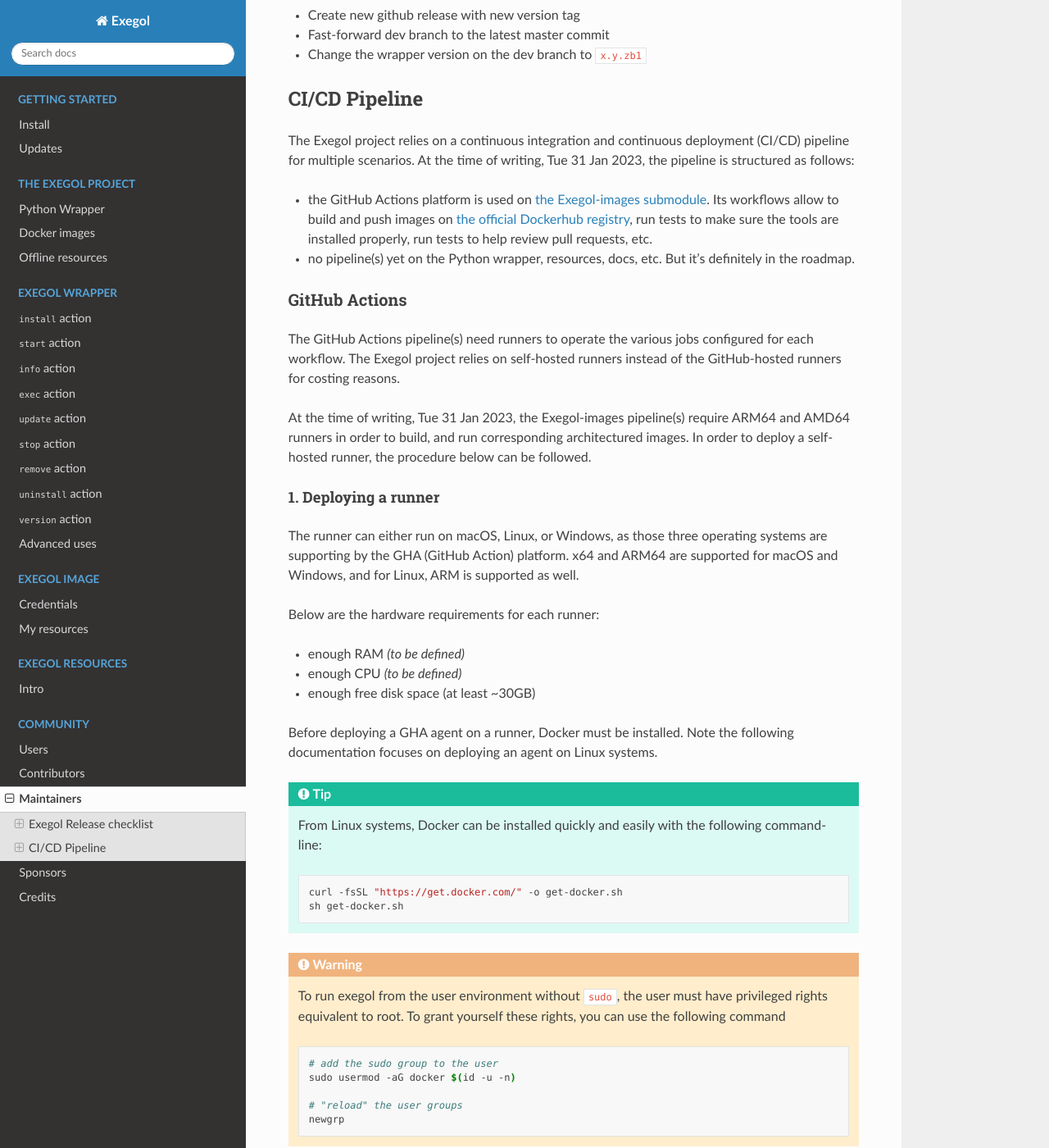
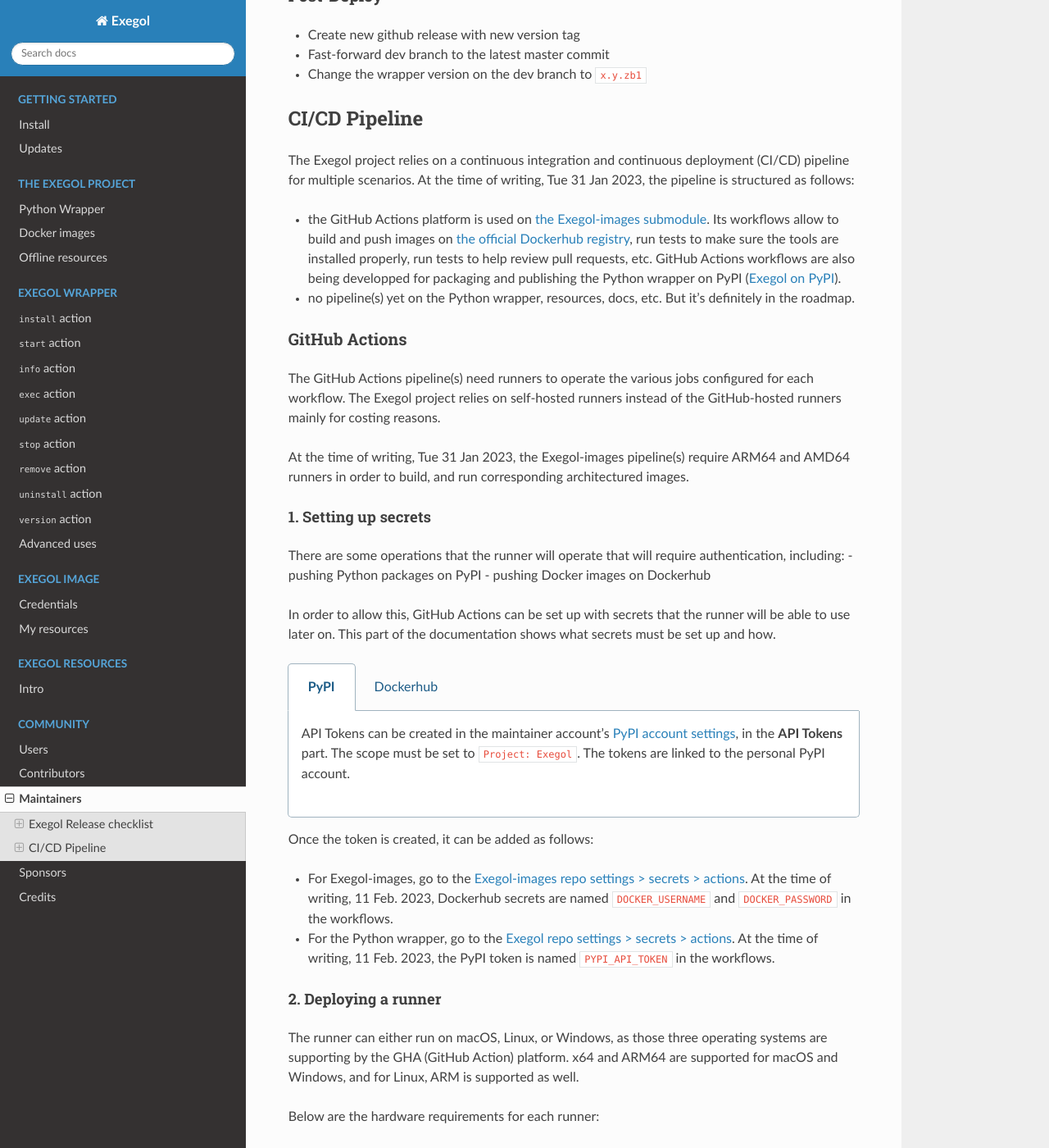
Before and after one commit to ThePorgs/Exegol-docs, a Sphinx documentation site: the page built from source/community/maintainers.rst, in a window 1280 px wide and 1400 px high, scrolled down 2474 px. Shown: the whole window at 82% size. Built offline with Sphinx 7.4.7 and the Read the Docs theme 2.0.0, drawn with Linux system fonts in a browser that asks for light colours; some of the changed text lies outside the part shown.

Commit message:
Adding GHA secrets

```diff
--- a/source/community/maintainers.rst
+++ b/source/community/maintainers.rst
@@ -113,17 +113,42 @@
 
 The Exegol project relies on a continuous integration and continuous deployment (CI/CD) pipeline for multiple scenarios. At the time of writing, Tue 31 Jan 2023, the pipeline is structured as follows:
 
-* the GitHub Actions platform is used on :doc:`the Exegol-images submodule </the-exegol-project/docker-images>`. Its workflows allow to build and push images on `the official Dockerhub registry <https://hub.docker.com/repository/docker/nwodtuhs/exegol>`_, run tests to make sure the tools are installed properly, run tests to help review pull requests, etc.
+* the GitHub Actions platform is used on :doc:`the Exegol-images submodule </the-exegol-project/docker-images>`. Its workflows allow to build and push images on `the official Dockerhub registry <https://hub.docker.com/repository/docker/nwodtuhs/exegol>`_, run tests to make sure the tools are installed properly, run tests to help review pull requests, etc. GitHub Actions workflows are also being developped for packaging and publishing the Python wrapper on PyPI (`Exegol on PyPI <https://pypi.org/project/Exegol>`_).
 * no pipeline(s) yet on the Python wrapper, resources, docs, etc. But it's definitely in the roadmap.
 
 GitHub Actions
 --------------
 
-The GitHub Actions pipeline(s) need runners to operate the various jobs configured for each workflow. The Exegol project relies on self-hosted runners instead of the GitHub-hosted runners for costing reasons.
+The GitHub Actions pipeline(s) need runners to operate the various jobs configured for each workflow. The Exegol project relies on self-hosted runners instead of the GitHub-hosted runners mainly for costing reasons.
 
-At the time of writing, Tue 31 Jan 2023, the Exegol-images pipeline(s) require ARM64 and AMD64 runners in order to build, and run corresponding architectured images. In order to deploy a self-hosted runner, the procedure below can be followed.
+At the time of writing, Tue 31 Jan 2023, the Exegol-images pipeline(s) require ARM64 and AMD64 runners in order to build, and run corresponding architectured images.
 
-1. Deploying a runner
+1. Setting up secrets
+~~~~~~~~~~~~~~~~~~~~~
+
+There are some operations that the runner will operate that will require authentication, including:
+- pushing Python packages on PyPI
+- pushing Docker images on Dockerhub
+
+In order to allow this, GitHub Actions can be set up with secrets that the runner will be able to use later on. This part of the documentation shows what secrets must be set up and how.
+
+..  tabs::
+
+    ..  tab:: PyPI
+
+        API Tokens can be created in the maintainer account's `PyPI account settings <https://pypi.org/manage/account/>`_, in the **API Tokens** part. The scope must be set to ``Project: Exegol``. The tokens are linked to the personal PyPI account.
+
+    ..  tab:: Dockerhub
+
+        Access Tokens can be created in the maintainer account's `Dockerhub security settings <https://hub.docker.com/settings/security>`_. Permissions must be set to ``Read, Write, Delete``. The tokens are linked to the personal Dockerhub account.
+
+Once the token is created, it can be added as follows:
+
+- For Exegol-images, go to the `Exegol-images repo settings > secrets > actions <https://github.com/ThePorgs/Exegol-images/settings/secrets/actions>`_. At the time of writing, 11 Feb. 2023, Dockerhub secrets are named ``DOCKER_USERNAME`` and ``DOCKER_PASSWORD`` in the workflows.
+
+- For the Python wrapper, go to the `Exegol repo settings > secrets > actions <https://github.com/ThePorgs/Exegol/settings/secrets/actions>`_. At the time of writing, 11 Feb. 2023, the PyPI token is named ``PYPI_API_TOKEN`` in the workflows.
+
+2. Deploying a runner
 ~~~~~~~~~~~~~~~~~~~~~
 
 The runner can either run on macOS, Linux, or Windows, as those three operating systems are supporting by the GHA (GitHub Action) platform. x64 and ARM64 are supported for macOS and Windows, and for Linux, ARM is supported as well.
@@ -132,81 +157,116 @@
 
 * enough RAM *(to be defined)*
 * enough CPU *(to be defined)*
-* enough free disk space (at least ~30GB)
+* enough free disk space (at least ~30GB, bare minimum)
 
-Before deploying a GHA agent on a runner, Docker must be installed. Note the following documentation focuses on deploying an agent on Linux systems.
+Before deploying a GHA agent on a runner, Docker must be installed. Note the following documentation focuses on deploying an agent on Linux and macOS systems, as the Exegol runners don't use Windows.
 
-.. tip::
+..  tabs::
 
-    From Linux systems, Docker can be installed quickly and easily with the following command-line:
+    ..  tab:: Linux
 
-    .. code-block:: bash
+        For Linux systems, Docker is required in order to have the GitHub Actions agent running.
 
-        curl -fsSL "https://get.docker.com/" -o get-docker.sh
-        sh get-docker.sh
+        .. tip::
 
-.. warning::
+            Docker can be installed quickly and easily with the following command-line:
 
-    To run exegol from the user environment without ``sudo``, the user must have privileged rights equivalent to root.
-    To grant yourself these rights, you can use the following command
+            .. code-block:: bash
 
-    .. code-block:: bash
+                curl -fsSL "https://get.docker.com/" -o get-docker.sh
+                sh get-docker.sh
 
-        # add the sudo group to the user
-        sudo usermod -aG docker $(id -u -n)
+        .. warning::
 
-        # "reload" the user groups
-        newgrp
+            To run exegol from the user environment without ``sudo``, the user must have privileged rights equivalent to root.
+            To grant yourself these rights, you can use the following command
 
-Once the runner is ready, the agent can be deployed as follows (with sufficient permissions in the GitHub repository):
+            .. code-block:: bash
 
-* go to https://github.com/ThePorgs/Exegol-images/settings/actions/runners
-* click on "New self-hosted runner"
-* select the right OS and architecture and follow the instructions
-* when running the ``config.sh`` script, the following settings must be set
+                # add the sudo group to the user
+                sudo usermod -aG docker $(id -u -n)
 
-    * name of the runner group: Default
-    * name of the runner: *up to you*
-    * additional labels: ``builder,tester`` (adapt this if the runner is to be used for only one of those actions). If the runner is an X64/AMD64, the ``AMD64`` tag needs to be set as well. If the runner is ARM64, the right tag will be set automatically.
-    * name of work folder: *up to you*
+                # "reload" the user groups
+                newgrp
 
-* start the runner with the ``run.sh`` script
-* (option) configure the agent as a service if it is to be run unattended/headless with ``sudo ./svc.sh install <user>``, more info at https://docs.github.com/en/actions/hosting-your-own-runners/configuring-the-self-hosted-runner-application-as-a-service
+        Once the requirements are met, the agent can be deployed as follows (with sufficient permissions in the GitHub repository):
+
+        * go to https://github.com/ThePorgs/Exegol-images/settings/actions/runners
+        * click on "New self-hosted runner"
+        * select ``Linux`` as operating system, as well as the right architecture and follow the instructions
+        * when running the ``config.sh`` script, the following settings must be set
+
+            * name of the runner group: Default
+            * name of the runner: *up to you*
+            * additional labels: ``builder,tester`` (adapt this if the runner is to be used for only one of those actions). If the runner is an X64/AMD64, the ``AMD64`` tag needs to be set as well. If the runner is ARM64, the right tag will be set automatically.
+            * name of work folder: *up to you*
+
+        * start the runner with the ``run.sh`` script
+        * (option) configure the agent as a service if it is to be run unattended/headless with ``sudo ./svc.sh install <user>``, more info at https://docs.github.com/en/actions/hosting-your-own-runners/configuring-the-self-hosted-runner-application-as-a-service
 
 
-.. note::
+        .. note::
 
-    When configuring the agent as a service, it will be enabled, meaning it will start at boot. The ``systemctl is-enabled`` command should return ``enabled``.
+            When configuring the agent as a service, it will be enabled, meaning it will start at boot. The ``systemctl is-enabled`` command should return ``enabled``.
 
-    .. code-block:: bash
+            .. code-block:: bash
 
-        sudo systemctl is-enabled actions.runner.ThePorgs-Exegol-images.<runner-name>.service
+                sudo systemctl is-enabled actions.runner.ThePorgs-Exegol-images.<runner-name>.service
 
-    In order to start the service, either reboot the runner, or use ``systemctl``.
+            In order to start the service, either reboot the runner, or use ``systemctl``.
 
-    .. code-block:: bash
+            .. code-block:: bash
 
-        sudo systemctl start actions.runner.ThePorgs-Exegol-images.<runner-name>.service
+                sudo systemctl start actions.runner.ThePorgs-Exegol-images.<runner-name>.service
 
-.. image:: /assets/maintainers/gha_deployment/step_1.png
-   :align: center
-   :alt: Created a new runner
+        .. image:: /assets/maintainers/gha_deployment/step_1.png
+           :align: center
+           :alt: Created a new runner
 
-.. image:: /assets/maintainers/gha_deployment/step_2.png
-   :align: center
-   :alt: Configuring the runner (GitHub)
+        .. image:: /assets/maintainers/gha_deployment/step_2.png
+           :align: center
+           :alt: Configuring the runner (GitHub)
 
-.. image:: /assets/maintainers/gha_deployment/step_3.png
-   :align: center
-   :alt: Configuring the runner (Local)
+        .. image:: /assets/maintainers/gha_deployment/step_3.png
+           :align: center
+           :alt: Configuring the runner (Local)
+
+
+        .. note::
+
+            Screenshots annotated with https://annotely.com/
+    ..  tab:: macOS
+
+        For macOS, **Docker Desktop** must be installed: https://docs.docker.com/desktop/install/mac-install/.
+
+        **Xcode Command Line Tools** are also required, and they can be installed with the following command line.
+
+        .. code-block:: bash
+
+            xcode-select --install
+
+        Once the requirements are met, the agent can be deployed as follows (with sufficient permissions in the GitHub repository):
+
+        * go to https://github.com/ThePorgs/Exegol-images/settings/actions/runners
+        * click on "New self-hosted runner"
+        * select ``macOS`` as operating system, as well as the right architecture and follow the instructions
+        * when running the ``config.sh`` script, the following settings must be set
+
+            * name of the runner group: Default
+            * name of the runner: *up to you*
+            * additional labels: ``builder,tester`` (adapt this if the runner is to be used for only one of those actions). If the runner is an X64/AMD64, the ``AMD64`` tag needs to be set as well. If the runner is ARM64, the right tag will be set automatically.
+            * name of work folder: *up to you*
+
+        * start the runner with the ``run.sh`` script
+        * (option) configure the agent as a service if it is to be run unattended/headless with ``./svc.sh install``, more info at https://docs.github.com/en/actions/hosting-your-own-runners/configuring-the-self-hosted-runner-application-as-a-service
+
+        .. note::
+
+            **TODO** : how to make that service run at boot unattended ?
 
 
 
-.. note::
-
-    Screenshots annotated with https://annotely.com/
-
-2. Checking runners status
+3. Checking runners status
 ~~~~~~~~~~~~~~~~~~~~~~~~~~
 
 Go to https://github.com/ThePorgs/Exegol-images/settings/actions/runners
```
